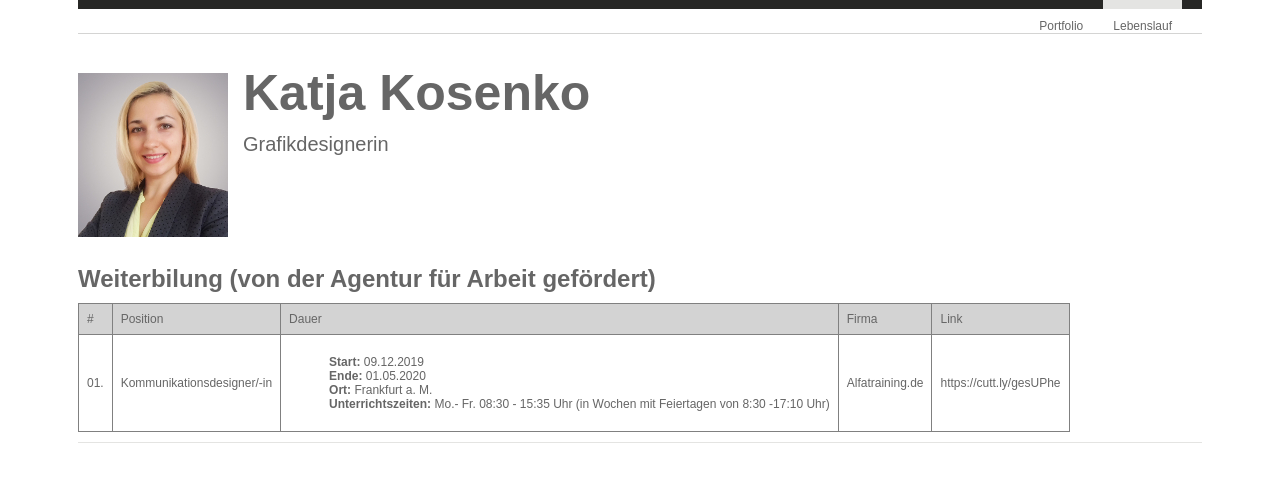
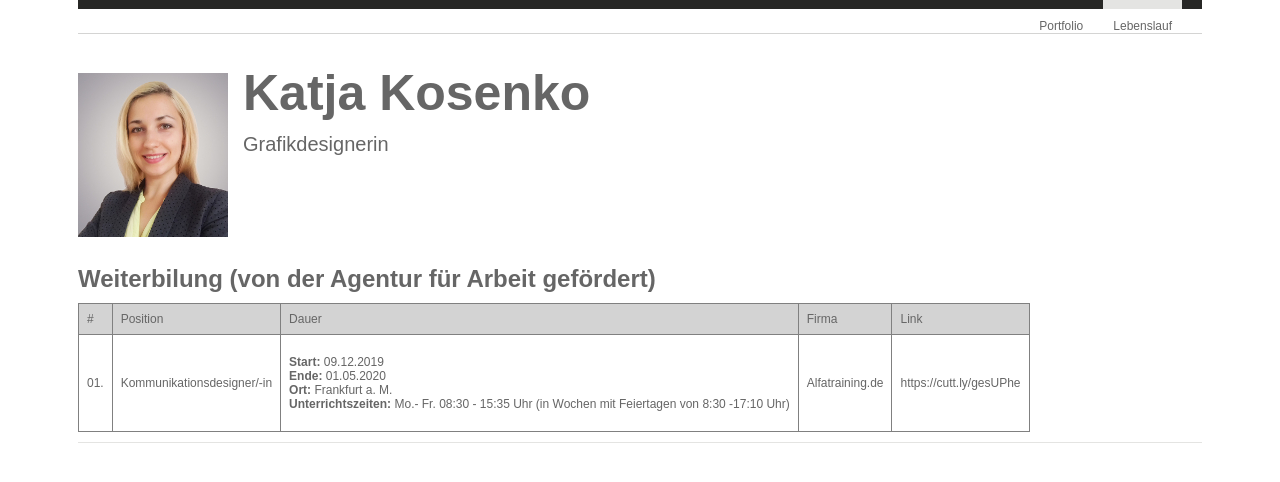
Before and after one commit to vkosenko/katj, a Jekyll site: the page built from weiterbildung.html, in a window 1280 px wide. Shown: the top 482 px of the page. Built offline with Jekyll 4.4.1, drawn with Linux system fonts in a browser that asks for light colours; nearby versions of some CDN libraries.

Commit message:
Updated: weiterbildung

```diff
--- a/weiterbildung.html
+++ b/weiterbildung.html
@@ -38,6 +38,9 @@ layout: default
                         }
                         .dauer {
 
+                        }
+                        .dauer ul {
+                            padding: 0px;
                         }
                         .dauer li {
                             list-style-type: none;
```
